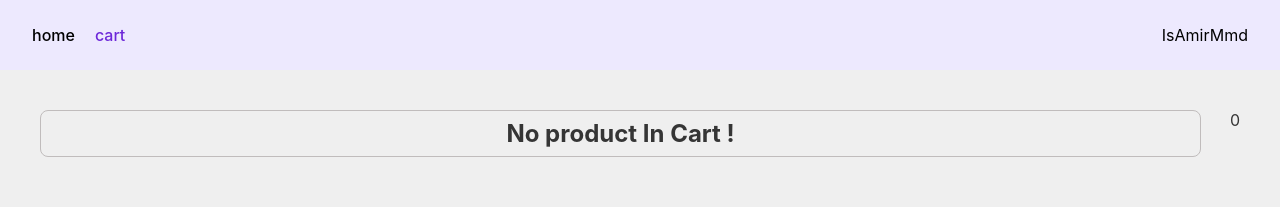
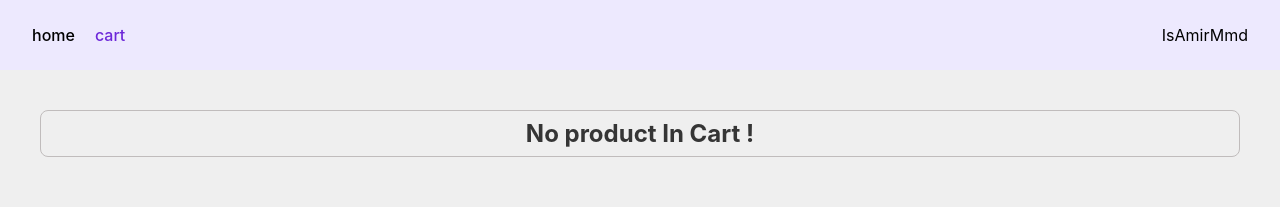
Before and after one commit to IsAmirMmd/onlineShop, a React (Create React App) app: page /cart in a window 1280 px wide. Shown: the top 207 px of the page. Built offline with nearby package versions, Linux system fonts and the light colour scheme.

Commit message:
bugs fixed

```diff
--- a/src/pages/cartPage.jsx
+++ b/src/pages/cartPage.jsx
@@ -44,7 +44,7 @@ const CartPage = () => {
       <div className="cart-container">
         <div className="cart-box">
           <div class="cart-box__list">{renderCartItem()}</div>
-          {cart.length && (
+          {cart.length ? (
             <div class="cart-box__price">
               <div class="cart-box__amount only-desktop">
                 <div>
@@ -75,7 +75,7 @@ const CartPage = () => {
                 <span class="price-unit">۵۴۲٬۰۰۰</span>
               </div>
             </div>
-          )}
+          ) : ""}
         </div>
       </div>
     </Layout>
```
